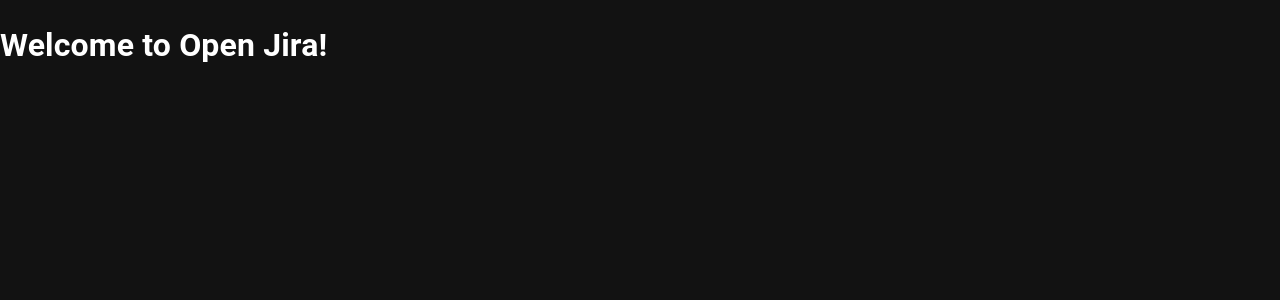
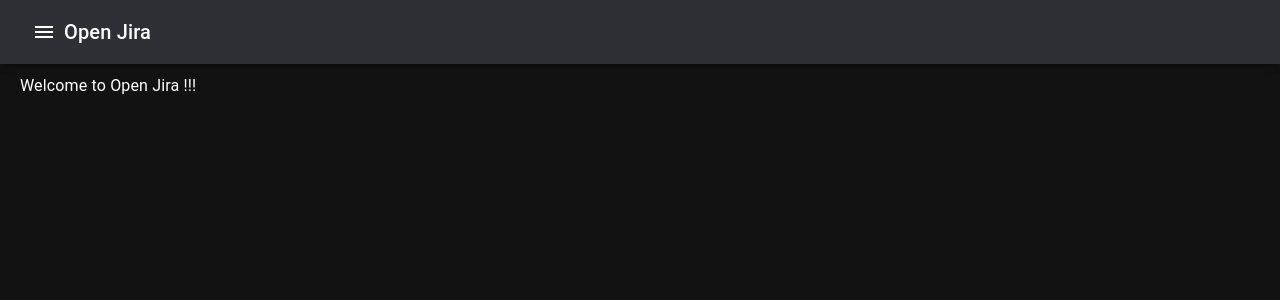
Before and after one commit to favioamarillapy/react-next-openjira, a Next.js app: page / in a window 1280 px wide. Shown: the top 300 px of the page. Built offline with nearby package versions, Linux system fonts and the light colour scheme.

Commit message:
Added layout and navbar

```diff
--- /dev/null
+++ b/components/Layout/index.jsx
@@ -0,0 +1,16 @@
+import { Box } from '@mui/material'
+import { Navbar } from '../ui/Navbar'
+
+export const Layout = ({ children }) => {
+  return (
+    <Box sx={{ flexGrow: 1 }}>
+
+      <Navbar />
+
+      <Box sx={{ padding: '10px 20px' }}>
+        {children}
+      </Box>
+
+    </Box>
+  )
+}
--- /dev/null
+++ b/components/ui/Navbar/index.jsx
@@ -0,0 +1,15 @@
+import { AppBar, IconButton, Toolbar, Typography } from '@mui/material'
+import MenuIcon from '@mui/icons-material/Menu';
+
+export const Navbar = () => {
+  return (
+    <AppBar position='sticky' color="primary" enableColorOnDark>
+      <Toolbar>
+        <IconButton>
+          <MenuIcon />
+        </IconButton>
+        <Typography variant='h6'>Open Jira</Typography>
+      </Toolbar>
+    </AppBar>
+  )
+}
--- a/pages/index.jsx
+++ b/pages/index.jsx
@@ -1,14 +1,10 @@
+import { Typography } from '@mui/material'
+import { Layout } from './../components/Layout/index'
+
 export default function Home() {
   return (
-    <div>
-
-      <main >
-        <h1 >
-          Welcome to <a href="#">Open Jira!</a>
-        </h1>
-
-      </main>
-
-    </div>
+    <Layout>
+      <Typography>Welcome to Open Jira !!!</Typography>
+    </Layout>
   )
 }
--- a/themes/index.jsx
+++ b/themes/index.jsx
@@ -3,6 +3,16 @@
 export const darkTheme = createTheme({
   palette: {
     mode: 'dark'
+  },
+  components: {
+    MuiAppBar: {
+      styleOverrides: {
+        root: {
+          backgroundColor: '#1a1b20',
+          color: '#fff'
+        }
+      }
+    }
   }
 });
 
```
